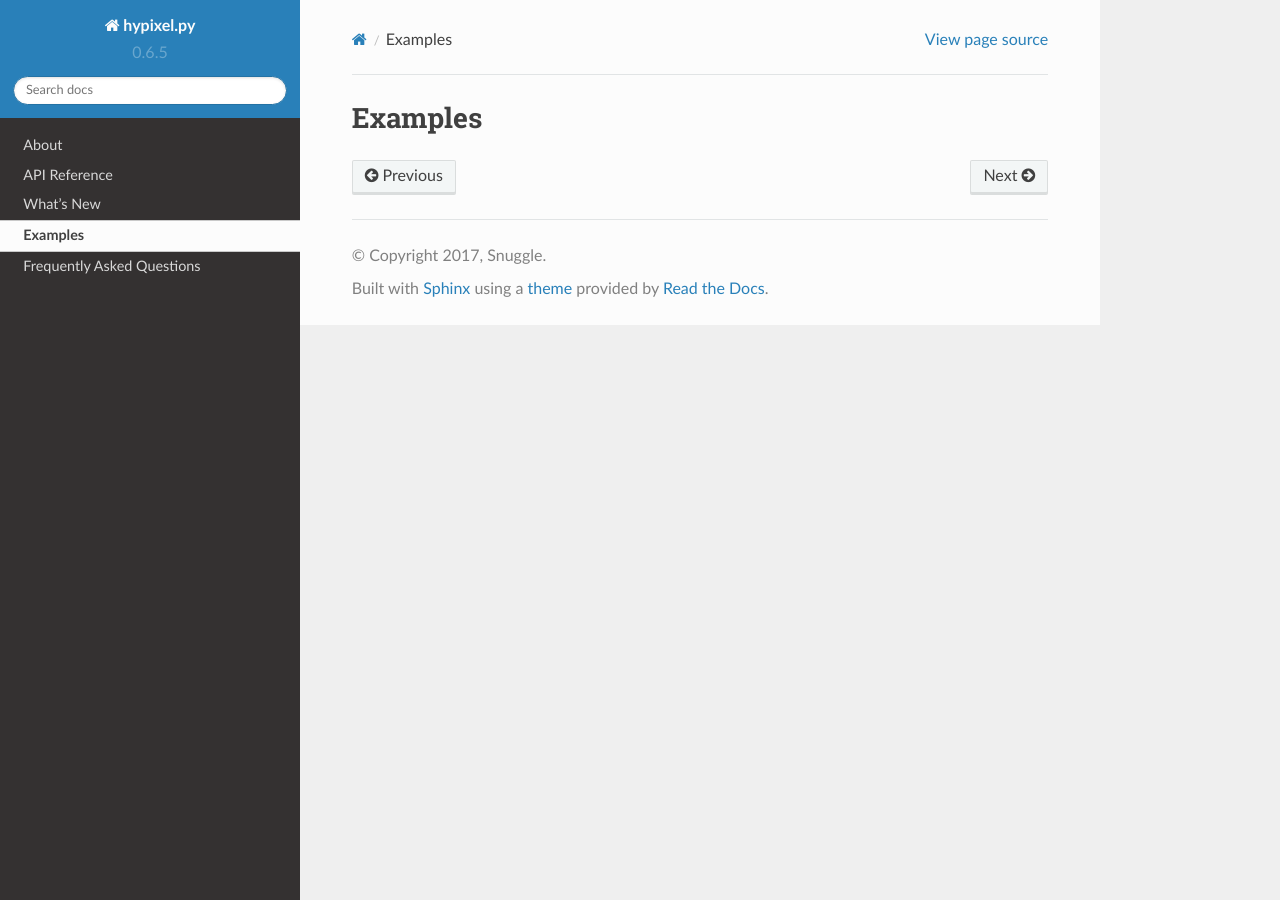
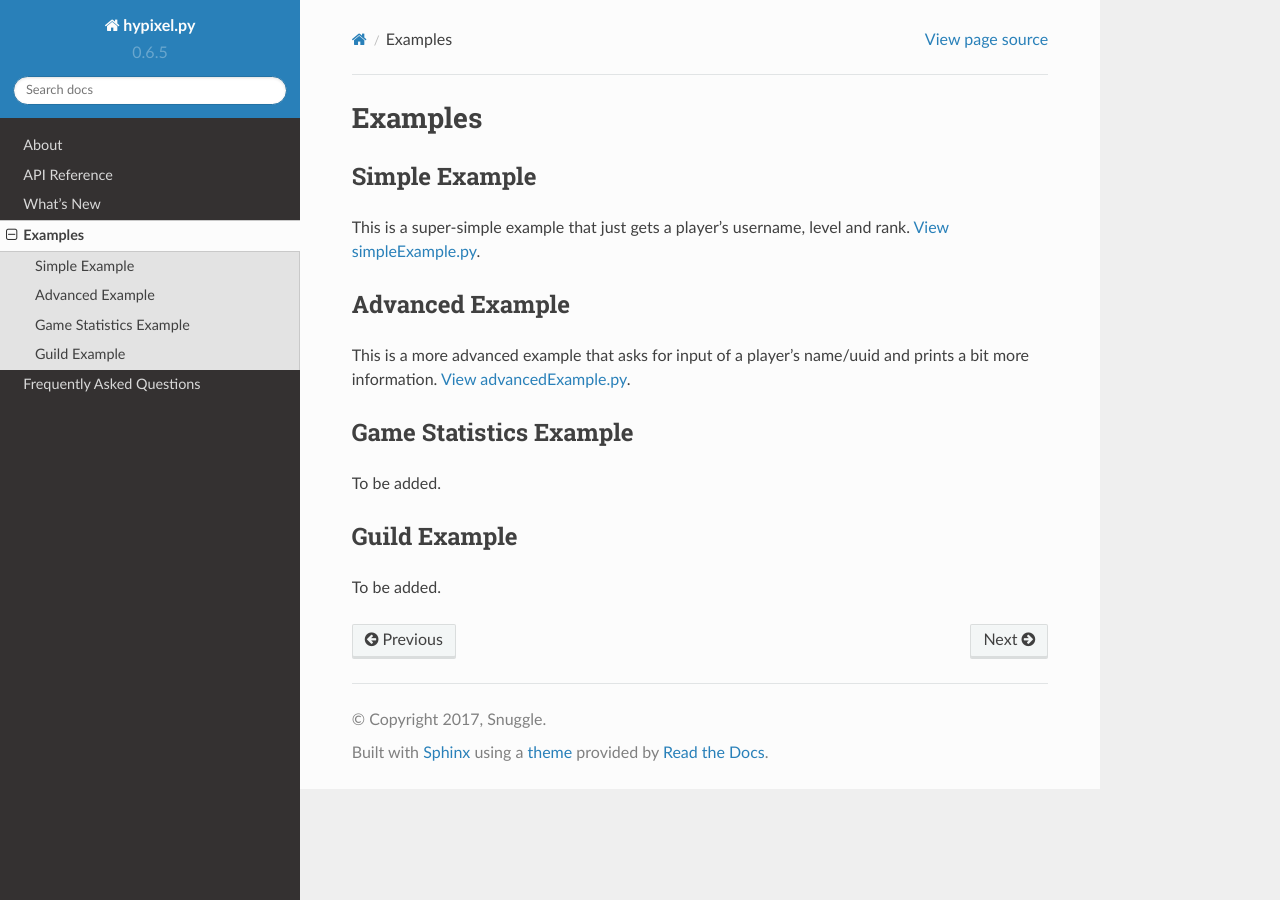
Before and after one commit to Snuggle/hypixel.py, a Sphinx documentation site: the page built from docs/examples.rst, in a window 1280 px wide. Built offline with Sphinx 7.4.7 and the Read the Docs theme 2.0.0, drawn with Linux system fonts in a browser that asks for light colours.

```diff
--- a/README.rst
+++ b/docs/README.rst
@@ -18,9 +18,13 @@ Hypixel: Python wrapper for the Hypixel-API.
     :target: https://pypi.org/project/hypixel/
     :alt: PiPy Version
 
-.. image:: https://img.shields.io/travis/SnuggIes/hypixel.py.svg?colorA=2d2306&colorB=705810
+.. image:: https://img.shields.io/travis/Snuggle/hypixel.py.svg?colorA=2d2306&colorB=705810
     :target: https://travis-ci.org/SnuggIes/hypixel.py
     :alt: Travis Ci Build
+
+.. image:: https://img.shields.io/readthedocs/hypixel.svg?colorA=2d2306&colorB=705810
+    :target: https://hypixel.readthedocs.io/en/latest/
+    :alt: Read the Docs
 
 .. image:: https://img.shields.io/pypi/pyversions/hypixel.svg?colorA=2d2306&colorB=705810
     :target: https://pypi.org/project/hypixel/
--- a/docs/conf.py
+++ b/docs/conf.py
@@ -40,6 +40,7 @@ extensions = ['sphinx.ext.autodoc',
     'sphinxcontrib.napoleon']
 
 
+
 # Add any paths that contain templates here, relative to this directory.
 templates_path = ['_templates']
 
@@ -78,7 +79,7 @@ language = None
 # List of patterns, relative to source directory, that match files and
 # directories to ignore when looking for source files.
 # This patterns also effect to html_static_path and html_extra_path
-exclude_patterns = ['_build', 'Thumbs.db', '.DS_Store']
+exclude_patterns = ['_build', 'Thumbs.db', '.DS_Store', 'README.rst']
 
 # The name of the Pygments (syntax highlighting) style to use.
 pygments_style = 'sphinx'
--- a/docs/examples.rst
+++ b/docs/examples.rst
@@ -4,3 +4,28 @@
 
 Examples
 ========
+
+
+Simple Example
+--------------
+
+This is a super-simple example that just gets a player's username, level and rank.
+`View simpleExample.py <https://github.com/Snuggle/hypixel.py/blob/master/Examples/simpleExample.py>`_.
+
+
+Advanced Example
+----------------
+
+This is a more advanced example that asks for input of a player's name/uuid and prints a bit more information.
+`View advancedExample.py <https://github.com/Snuggle/hypixel.py/blob/master/Examples/advancedExample.py>`_.
+
+
+Game Statistics Example
+------------------------
+
+To be added.
+
+Guild Example
+-------------
+
+To be added.
--- a/hypixel.py
+++ b/hypixel.py
@@ -1,5 +1,5 @@
 """ Simple Hypixel-API in Python, by Snuggle | 2017-09-30 to 2017-10-28 """
-__version__ = '0.6.5'
+__version__ = '0.6.6'
 # pylint: disable=C0103
 # TODO: Add more comments, saying what is happening. :p
 # TODO: Add API-usage stat-tracking. Like a counter of the number of requests and how many per minute etc.
--- a/setup.py
+++ b/setup.py
@@ -5,7 +5,7 @@ from shutil import rmtree
 
 from setuptools import find_packages, setup, Command
 
-with open('README.rst') as f:
+with open('./docs/README.rst') as f:
     readme_content = f.read().strip()
 
 with open('hypixel.py') as f:
```
Also changed, not shown: README.md (+4 -0 lines), docs/faq.rst (+15 -0 lines).
